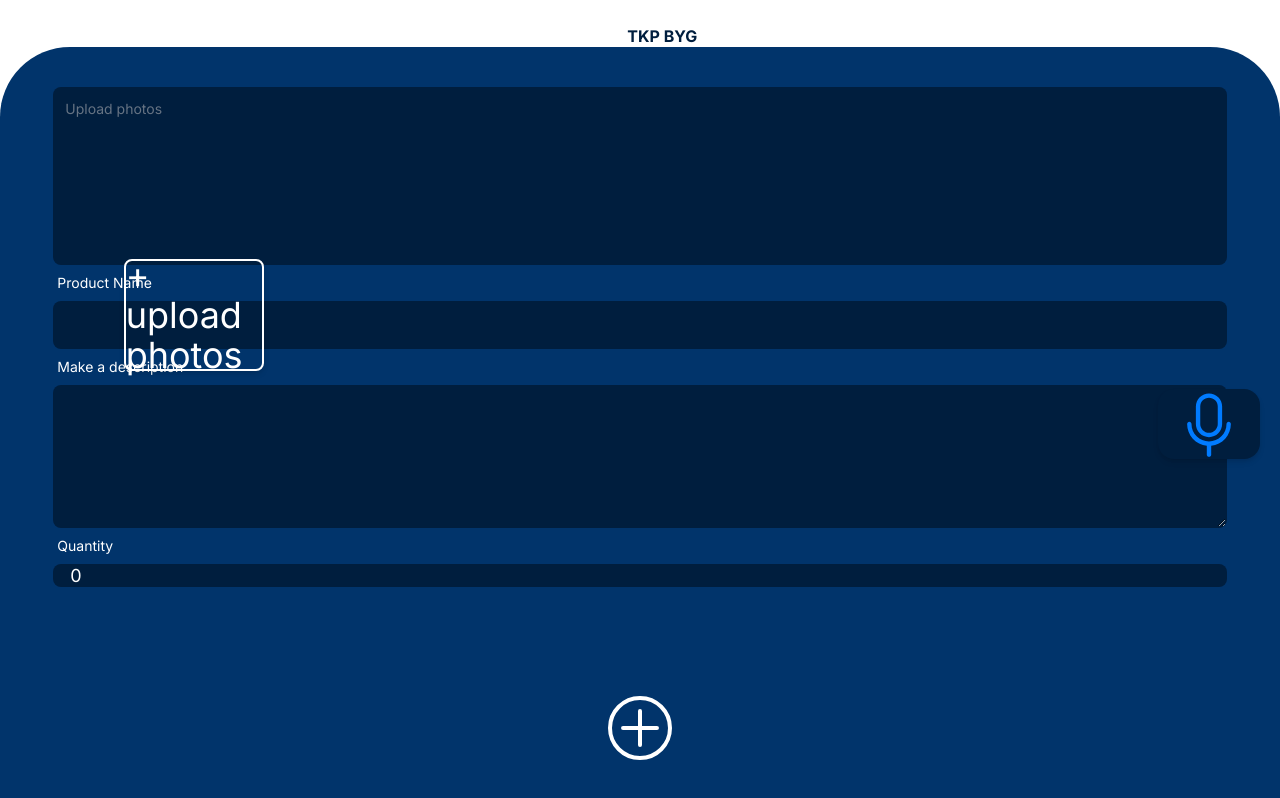
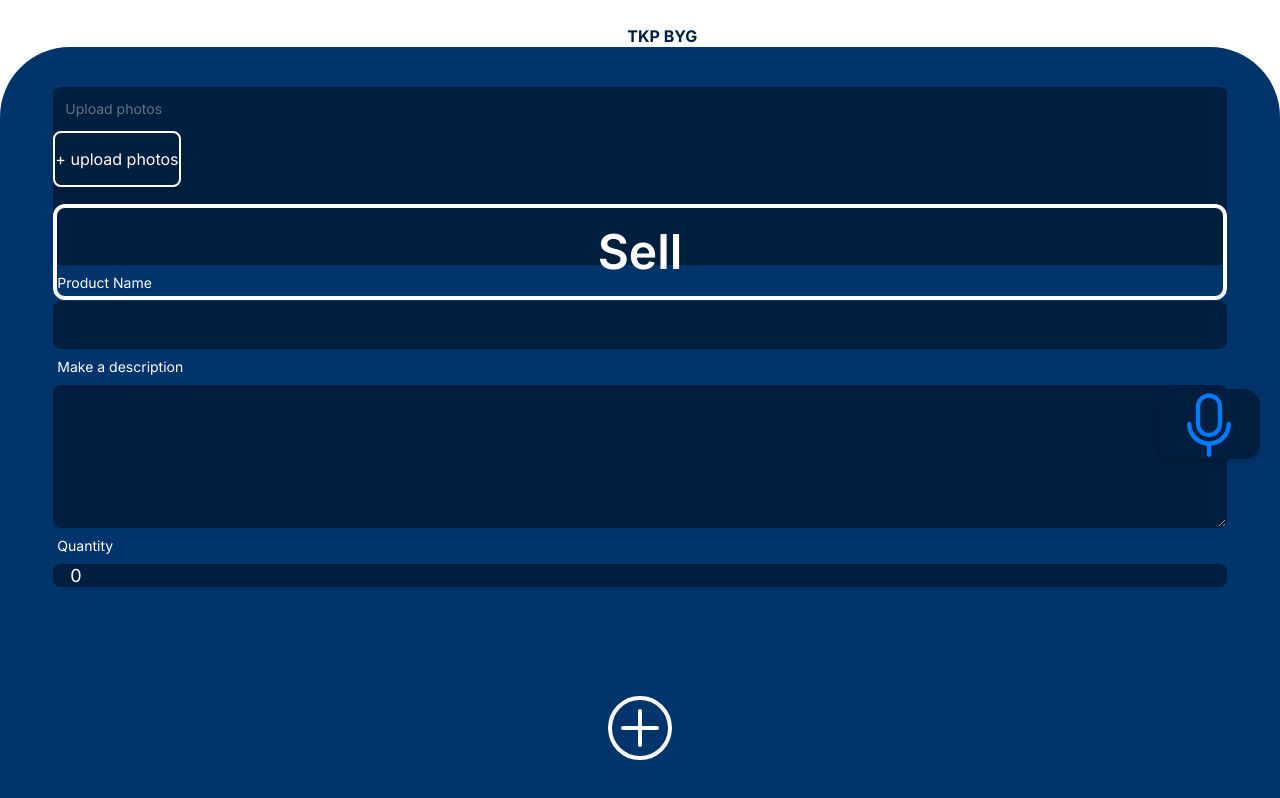
Before and after one commit to storgaard98/TooWoodToGo, a Next.js app in the folder nextjs-frontend/: page /home in a window 1280 px wide. Both pictures are taken after a click on the button 640 px from the left and 728 px from the top of the page. Built offline with nearby package versions, Linux system fonts and the light colour scheme.

Commit message:
small changes to css

```diff
--- a/nextjs-frontend/app/home/components/products.tsx
+++ b/nextjs-frontend/app/home/components/products.tsx
@@ -18,7 +18,7 @@ const Products = (props: ProductsProps) => {
             alt="Product"
             width={100}
             height={100}
-            className="h-5/6 rounded-xl"
+            className="h-5/6 rounded-xl object-cover"
           />
         </figure>
 
--- a/nextjs-frontend/app/home/components/sell-button.tsx
+++ b/nextjs-frontend/app/home/components/sell-button.tsx
@@ -10,7 +10,7 @@ const SellButton = ({ isExpanded }: propsType) => {
 
   return (
     <div
-      className={`fixed bottom-0 flex flex-col w-full items-center z-10  transistion-all duration-700 ease-in-out transform${sellButtonIsExpanded}`}
+      className={`fixed bottom-0 flex flex-col w-full items-center z-20 transition-all duration-700 ease-in-out transform${sellButtonIsExpanded}`}
     >
       <button className="btn btn-outline w-11/12 border-white text-white text-5xl h-24 border-4 rounded-xl">
         Sell
--- a/nextjs-frontend/app/home/components/upload-Images.tsx
+++ b/nextjs-frontend/app/home/components/upload-Images.tsx
@@ -53,10 +53,10 @@ const UploadImages: React.FC<UploadImagesProps> = ({ onSaveImages }) => {
     <div>
       {uploadedImages.length == 0 ? (
         <div>
-          <div className="flex justify-center pt-32">
+          <div className="flex justify-center">
             <label
               htmlFor="image_uploads"
-              className="flex w-1/2 h-28 items-center justify-center text-white rounded-lg shadow-md text-4xl border-white border-2 cursor-pointer hover:bg-white hover:bg-opacity-20 transition-colors duration-300 ease-in-out z-50"
+              className="flex h-14 items-center justify-center text-white rounded-lg shadow-md text-l border-white border-2 cursor-pointer hover:bg-white hover:bg-opacity-20 transition-colors duration-300 ease-in-out z-20"
             >
               + upload photos
             </label>
@@ -75,7 +75,7 @@ const UploadImages: React.FC<UploadImagesProps> = ({ onSaveImages }) => {
           <div className="flex justify-center items-center pb-10">
             <label
               htmlFor="image_uploads"
-              className="flex justify-center items-center w-3/4 h-20 text-white rounded-lg shadow-md text-4xl border-white border-2 hover:bg-white hover:bg-opacity-20 transition-colors duration-300 ease-in-out"
+              className="flex justify-center items-center w-3/4 h-14 text-white rounded-lg shadow-md text-l border-white border-2 hover:bg-white hover:bg-opacity-20 transition-colors duration-300 ease-in-out z-20"
             >
               + upload more photos
             </label>
@@ -98,7 +98,7 @@ const UploadImages: React.FC<UploadImagesProps> = ({ onSaveImages }) => {
             <Image
               src={URL.createObjectURL(image.file)}
               alt={`Uploaded image ${index}`}
-              className=" flex object-cover rounded-xl w-64 h-100"
+              className="flex object-cover rounded-xl w-32 h-10"
               width={100}
               height={100}
               /*onClick={() => openModal(index)}*/
```
